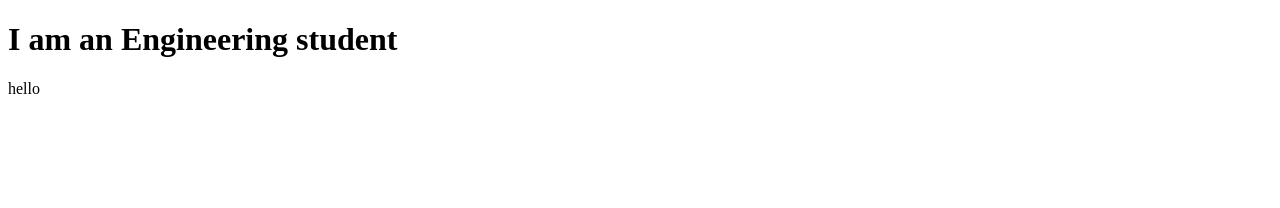
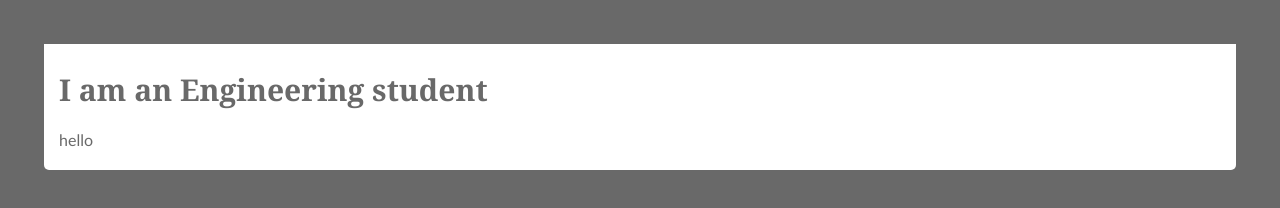
Before and after one commit to lisuwen/myWebsite, a plain HTML site: page templates/about.html in a window 1280 px wide. Drawn offline with Linux system fonts and the light colour scheme; files that its build step writes are made by us from their sources.

Commit message:
plz work

```diff
--- a/templates/about.html
+++ b/templates/about.html
@@ -3,11 +3,14 @@
 
 <head>
 	<title> About Me </title>
+	<link href="css/site.css" rel= "stylesheet">
 </head>
 
 <body>
+	<div id="main">
 	<h1>I am an Engineering student</h1>
 
 	<p>hello</p>
+	</div>
 </body>
 </html>
```
